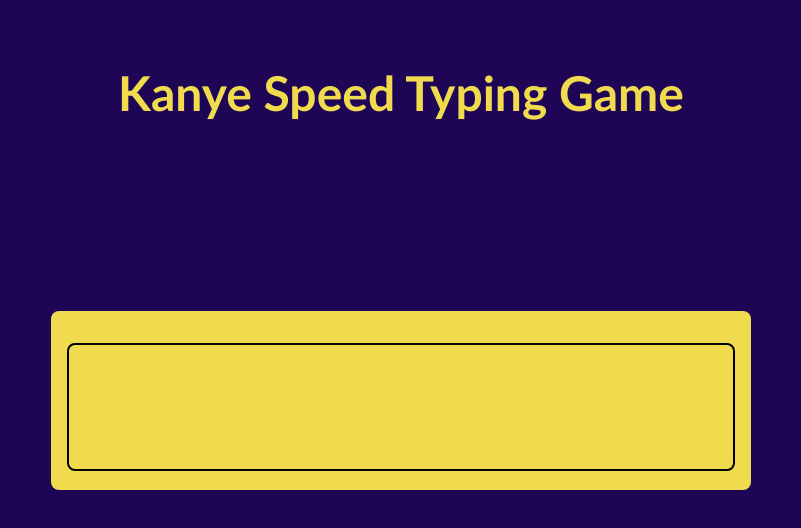
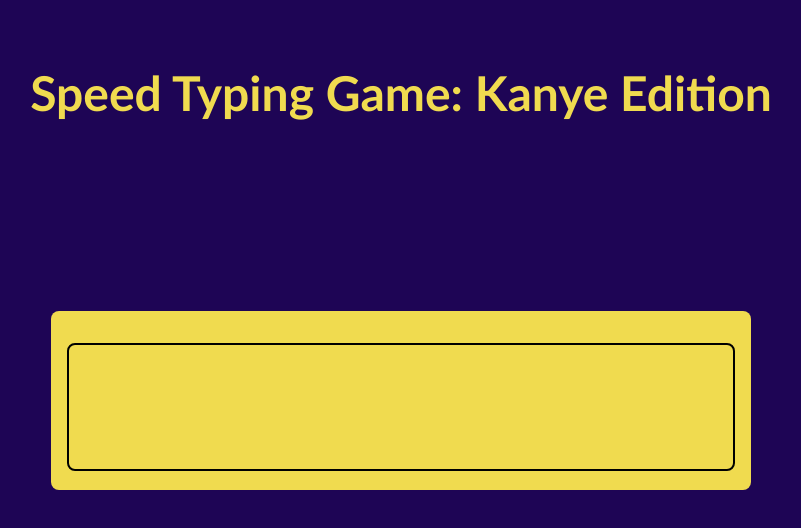
Before and after one commit to DevHieu866/TypingGame, a plain HTML site: page index.html in a window 1280 px wide. Shown: the whole page, without its empty margins (239-1040 px from the left). Drawn offline with Linux system fonts and the light colour scheme; no server answers.

Commit message:
Edit title

```diff
--- a/index.html
+++ b/index.html
@@ -8,7 +8,7 @@
     <script src="script.js" defer></script>
 </head>
 <body>
-    <div class="title">Kanye Speed Typing Game</div>
+    <div class="title">Speed Typing Game: Kanye Edition</div>
     <div class="timer" id="timer"></div>
     <div class="container">
         <div class="quote-display" id="quoteDisplay"></div>
```
